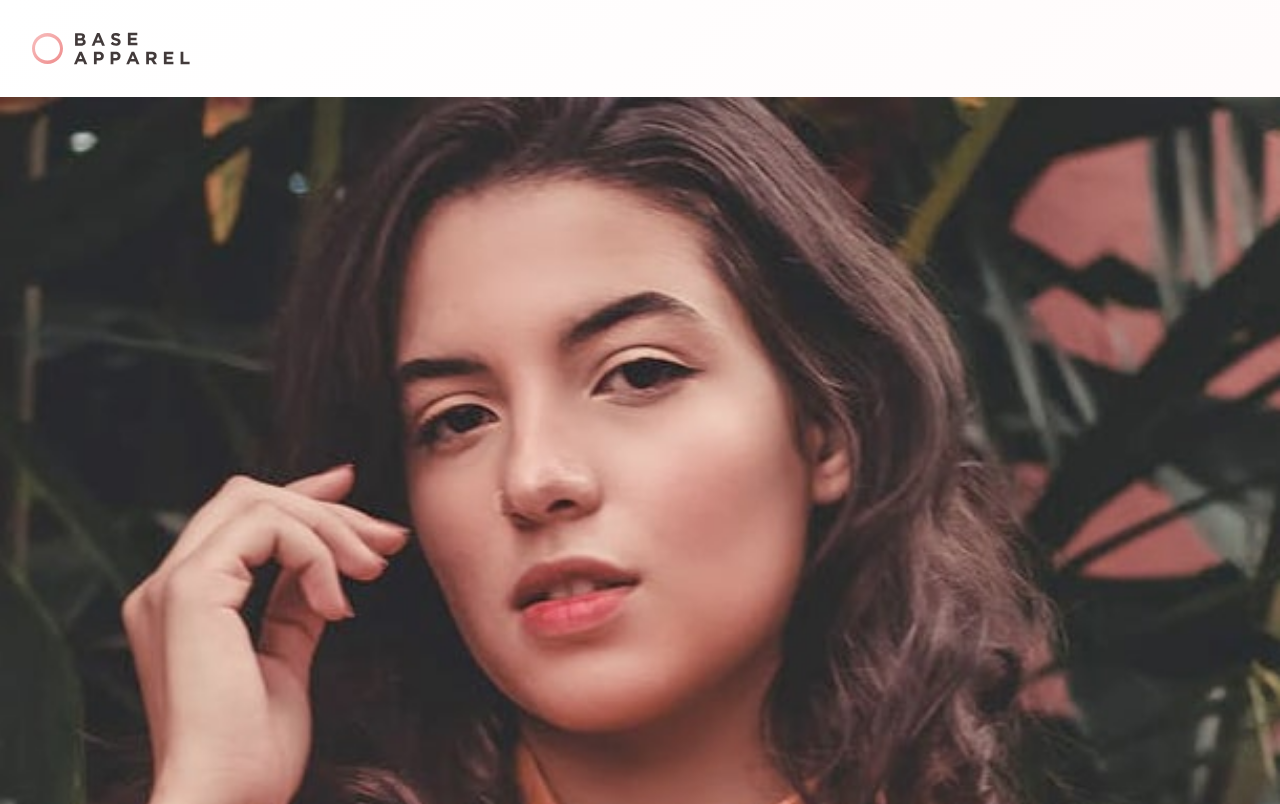
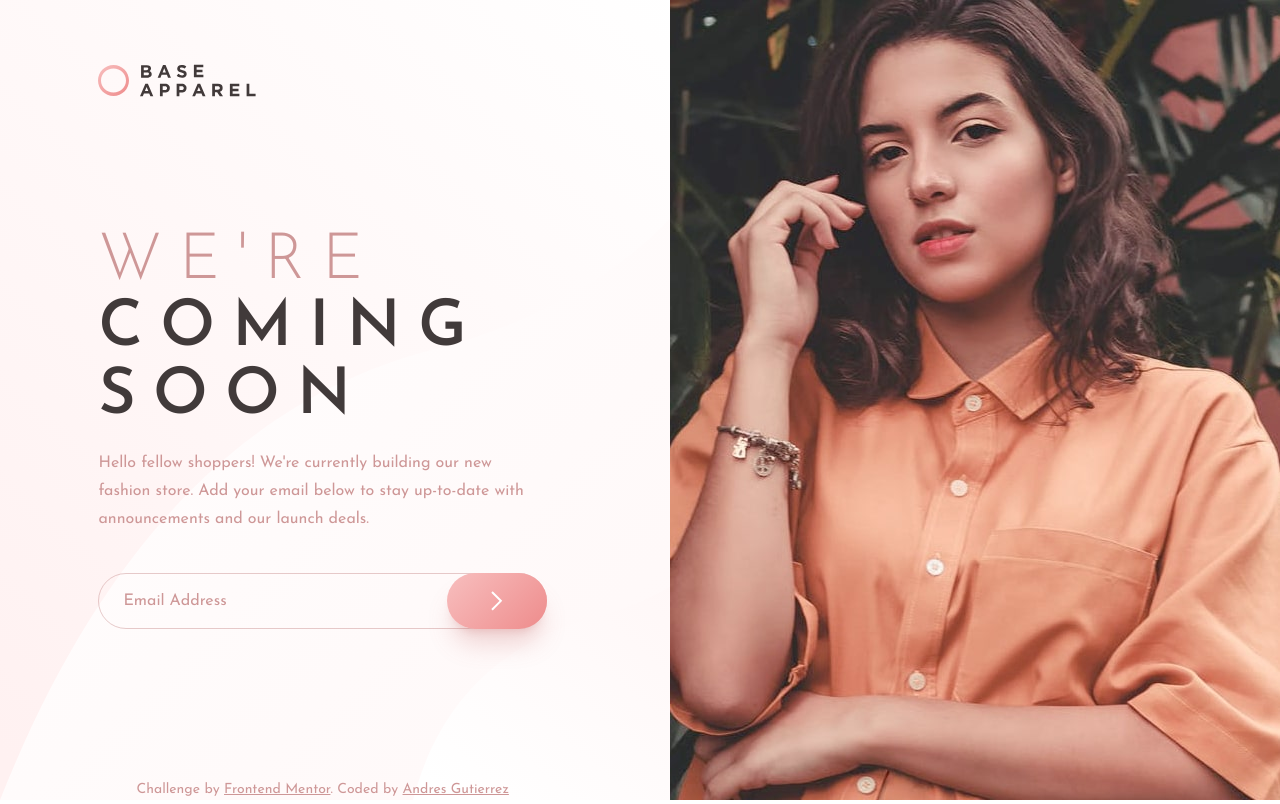
Before and after one commit to AGutierrezR/base-apparel-coming-soon, a website built with Vite: page index.html in a window 1280 px wide. Shown: the top 804 px of the page. Built offline with nearby package versions, Linux system fonts and the light colour scheme.

Commit message:
Add desktop version

```diff
--- a/index.html
+++ b/index.html
@@ -14,14 +14,14 @@
   </head>
   <body>
     <div
-      class="min-h-screen bg-gradient-1 text-sm leading-[1.5714] text-desaturated-red"
+      class="min-h-screen bg-gradient-1 bg-contain bg-no-repeat text-sm leading-[1.5714] text-desaturated-red lg:grid lg:grid-cols-[minmax(2.5rem,0.8fr),max-content,minmax(2.5rem,1fr),auto] lg:grid-rows-[0.4fr,1fr,auto] lg:bg-pattern lg:text-base lg:leading-[1.75] min-[1441px]:bg-gradient-1"
     >
-      <header>
-        <div class="p-8">
+      <header class="lg:col-start-2 lg:flex">
+        <div class="p-8 lg:px-0 lg:pb-10 lg:pt-16">
           <a href="#">
             <span class="sr-only"> Home </span>
             <img
-              class="w-[clamp(6.25rem,26.667%,9.875rem)]"
+              class="w-[clamp(6.25rem,26.667%,9.875rem)] lg:w-min"
               src="images/logo.svg"
               alt=""
             />
@@ -29,26 +29,25 @@
         </div>
       </header>
 
-      <div aria-hidden="true">
+      <div class="lg:col-start-4 lg:row-span-full" aria-hidden="true">
         <picture>
-          <source
-            media="(min-width: 62.5em)"
-            srcset="images/hero-desktop.jpg"
-          />
+          <source media="(min-width: 64rem)" srcset="images/hero-desktop.jpg" />
           <img
             src="images/hero-mobile.jpg"
             alt=""
-            class="h-full w-full object-cover object-top"
+            class="h-screen w-auto object-cover object-top"
             draggable="false"
           />
         </picture>
       </div>
 
-      <main>
-        <div class="mx-auto max-w-[524px] px-8 py-16">
-          <div class="mb-8 text-center">
+      <main class="lg:col-start-2">
+        <div
+          class="mx-auto max-w-[524px] px-8 py-16 lg:mx-0 lg:max-w-[45ch] lg:p-0 lg:pt-3"
+        >
+          <div class="mb-8 text-center lg:mb-10 lg:text-left">
             <h1
-              class="mb-4 text-[2.5rem] font-light uppercase leading-[1.05] tracking-[0.27em]"
+              class="mb-4 text-[2.5rem] font-light uppercase leading-[1.05] tracking-[0.27em] lg:mb-[1.125rem] lg:text-[4rem]"
             >
               We're
               <strong class="block font-semibold text-dark-grayish-red"
@@ -65,19 +64,19 @@
             <label class="sr-only" for="email">Email</label>
             <div class="relative">
               <input
-                class="block h-12 w-full rounded-3xl border border-desaturated-red/50 bg-transparent px-6 pr-18 text-dark-grayish-red placeholder-desaturated-red focus:border-desaturated-red focus:outline-none"
+                class="block h-12 w-full rounded-full border border-desaturated-red/50 bg-transparent px-6 pr-18 text-dark-grayish-red placeholder-desaturated-red focus:border-desaturated-red focus:outline-none lg:h-14"
                 placeholder="Email Address"
                 type="text"
               />
               <div
-                class="invisible/ absolute right-18 top-0 inline-flex h-12 items-center"
+                class="invisible absolute right-18 top-0 inline-flex h-12 items-center lg:right-28 lg:h-14"
               >
                 <svg width="24" height="24">
                   <use href="./images/icon-error.svg#error"></use>
                 </svg>
               </div>
               <button
-                class="absolute right-0 top-0 h-12 w-16 rounded-3xl bg-button-gradient text-dark-grayish-red shadow-xl shadow-button"
+                class="absolute right-0 top-0 h-12 w-16 rounded-full bg-gradient-2 text-dark-grayish-red shadow-xl shadow-button hover:opacity-75 hover:shadow-2xl lg:h-14 lg:w-[100px]"
                 type="submit"
                 aria-label="Submit"
               >
@@ -92,15 +91,22 @@
           </form>
         </div>
       </main>
+
+      <footer
+        class="text-almost-black col-start-2 px-2 pt-5 text-center text-sm"
+      >
+        Challenge by
+        <a
+          class="underline"
+          href="https://www.frontendmentor.io?ref=challenge"
+          target="_blank"
+          >Frontend Mentor</a
+        >. Coded by
+        <a class="underline" href="https://github.com/AGutierrezR"
+          >Andres Gutierrez</a
+        >
+      </footer>
     </div>
-    <!-- <footer>
-      <p class="attribution">
-        Challenge by
-        <a href="https://www.frontendmentor.io?ref=challenge" target="_blank"
-          >Frontend Mentor</a
-        >. Coded by <a href="#">Your Name Here</a>.
-      </p>
-    </footer> -->
     <script type="module" src="./src/main.js"></script>
   </body>
 </html>
--- a/tailwind.config.js
+++ b/tailwind.config.js
@@ -21,9 +21,12 @@ module.exports = {
       button: 'hsla(0, 44%, 60%, 0.25)',
     },
     backgroundImage: {
-      'gradient-1': 'linear-gradient(135deg, hsl(0, 0%, 100%) 0%, hsl(0, 100%, 98%) 100%)',
-      'button-gradient':
-        'linear-gradient(135deg, hsl(0, 70%, 88%) 0%, hsl(0, 74%, 74%) 100%)',
+      pattern:
+        'url(/images/bg-pattern-desktop.svg), linear-gradient(135deg, hsl(0, 0%, 100%) 0%, hsl(0, 100%, 98%) 100%)',
+      'gradient-1':
+        'linear-gradient(135deg, hsl(0, 0%, 100%) 0%, hsl(0, 100%, 98%) 100%)',
+      'gradient-2':
+        'linear-gradient(135deg, hsl(0, 80%, 86%) 0%, hsl(0, 74%, 74%) 100%)',
     },
     extend: {
       spacing: {
```
